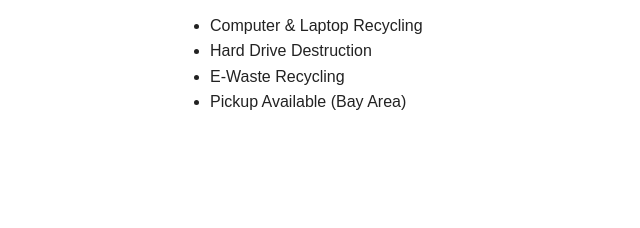
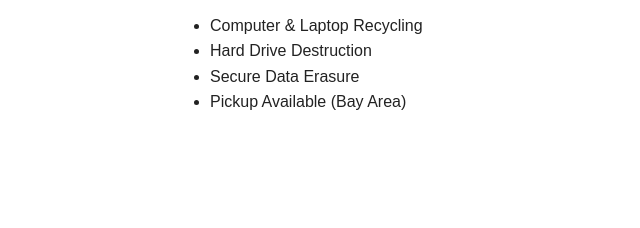
Before and after one commit to gornostalev-recycling/gornostalev-recycling.github.io, a plain HTML site: page index.html in a window 1280 px wide. Shown: the part 418-646 px from the top of the page, 0-640 px from the left. Drawn offline with Linux system fonts and the light colour scheme.

Commit message:
Update index.html

```diff
--- a/index.html
+++ b/index.html
@@ -36,7 +36,7 @@
   <ul>
     <li>Computer & Laptop Recycling</li>
     <li>Hard Drive Destruction</li>
-    <li>E-Waste Recycling</li>
+    <li>Secure Data Erasure</li>
     <li>Pickup Available (Bay Area)</li>
   </ul>
 </section>
```
